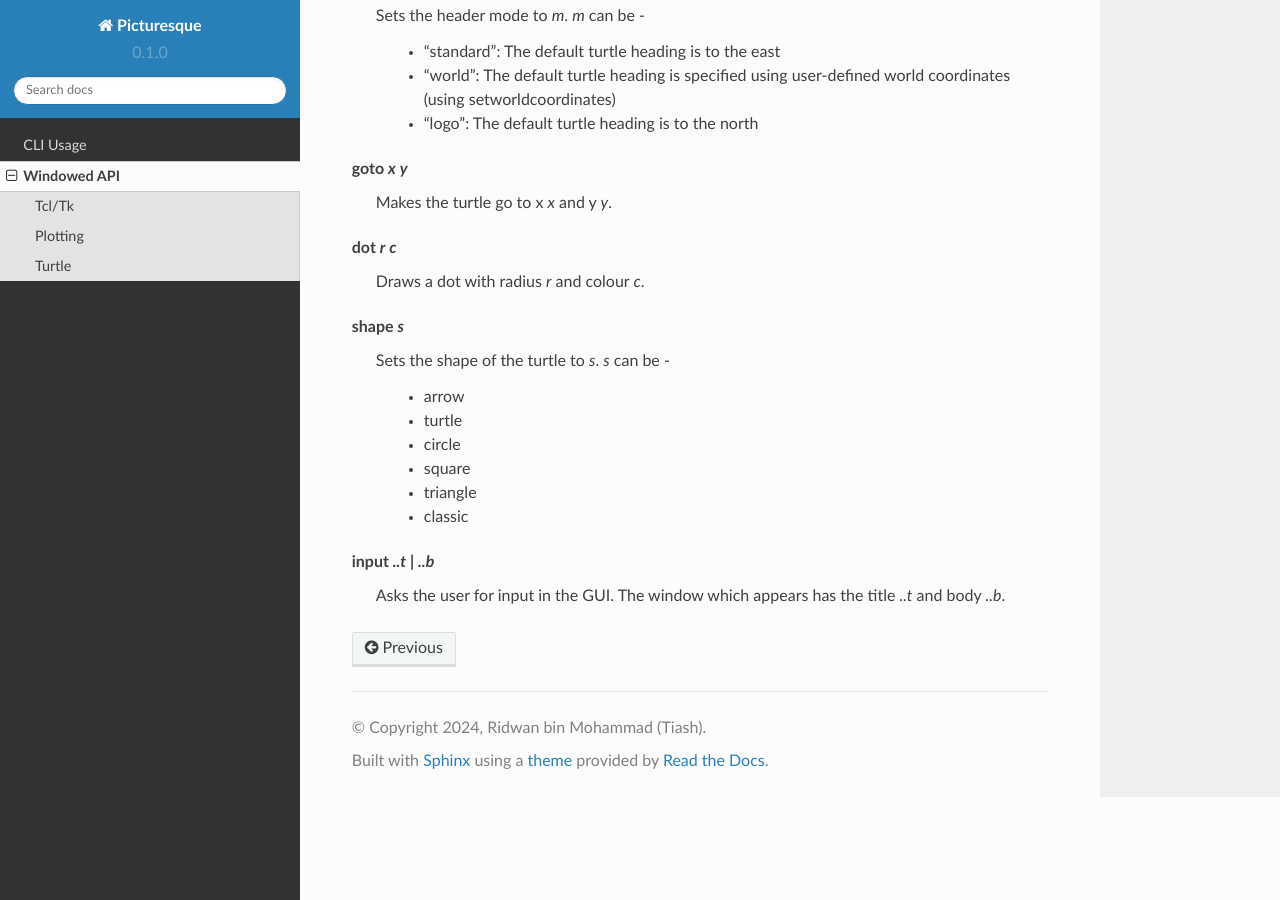
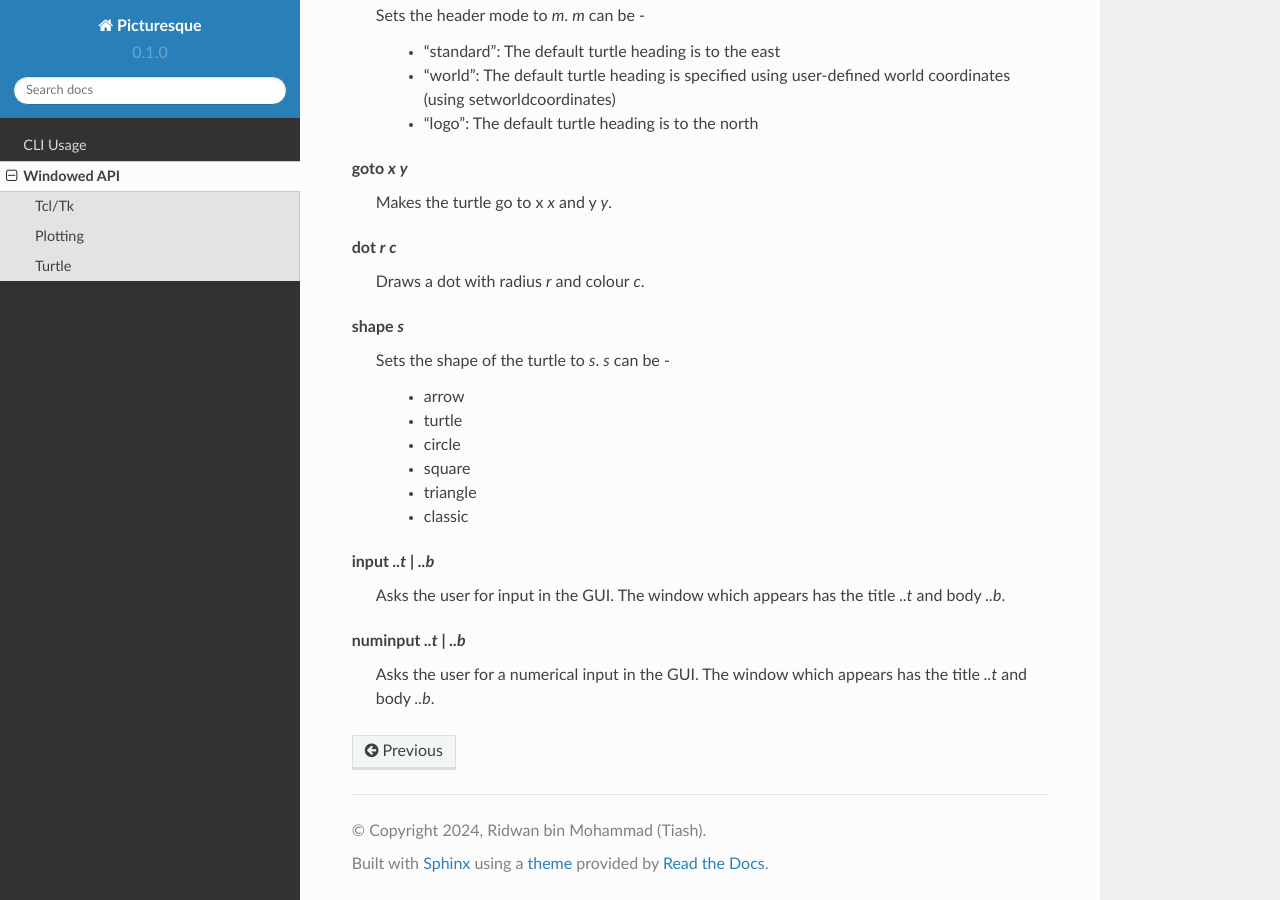
Before and after one commit to tiashDev/pic-docs, a Sphinx documentation site: the page built from docs/source/win-api.rst, in a window 1280 px wide and 900 px high, scrolled down 5432 px. Built offline with Sphinx 7.4.7 and the Read the Docs theme 2.0.0, drawn with Linux system fonts in a browser that asks for light colours.

Commit message:
Update win-api.rst

```diff
--- a/docs/source/win-api.rst
+++ b/docs/source/win-api.rst
@@ -331,3 +331,8 @@
 
 input *..t* | *..b*
     Asks the user for input in the GUI. The window which appears has the title *..t* and body *..b*.
+
+.. _numinput:
+
+numinput *..t* | *..b*
+    Asks the user for a numerical input in the GUI. The window which appears has the title *..t* and body *..b*.
```
